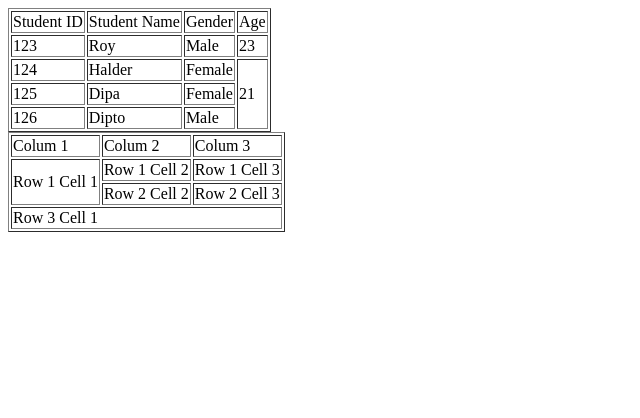
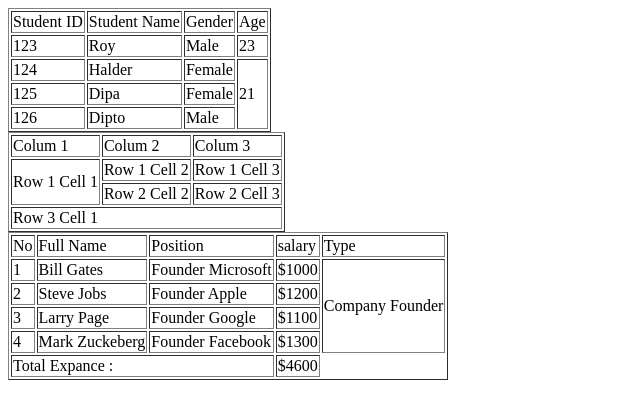
Before and after one commit to roybipro/web-Dev-Learning, a plain HTML site: page HTML/Lecture7/tableRowsColumnsAdvanceAttributes.html in a window 1280 px wide. Shown: the whole page, without its empty margins (0-640 px from the left). Drawn offline with Linux system fonts and the light colour scheme.

Commit message:
make a table Example 3

```diff
--- a/HTML/Lecture7/tableRowsColumnsAdvanceAttributes.html
+++ b/HTML/Lecture7/tableRowsColumnsAdvanceAttributes.html
@@ -64,5 +64,50 @@
         </tr>
 
     </table>
+
+    <!-- Example 3-->
+     <table border ="1">
+        <thead>
+            <td>No</td>
+            <td>Full Name</td>
+            <td>Position</td>
+            <td>salary</td>
+            <td>Type</td>
+        </thead>
+        <tbody>
+            <tr>
+                <td>1</td>
+                <td>Bill Gates</td>
+                <td>Founder Microsoft</td>
+                <td>$1000</td>
+                <td rowspan =" 4">Company Founder</td>
+            </tr>
+            <tr>
+                <td>2</td>
+                <td>Steve Jobs</td>
+                <td>Founder Apple</td>
+                <td>$1200</td>
+            </tr>
+            <tr>
+                <td>3</td>
+                <td>Larry Page</td>
+                <td>Founder Google</td>
+                <td>$1100</td>
+            </tr>
+            <tr>
+                <td>4</td>
+                <td>Mark Zuckeberg</td>
+                <td>Founder Facebook</td>
+                <td>$1300</td>
+            </tr>
+            <tfoot>
+                <tr>
+                    <td colspan = "3">Total Expance :</td>
+                    <td>$4600</td>
+                </tr>
+            </tfoot>
+        </tbody>
+     </table>
+
 </body>
 </html>
```
